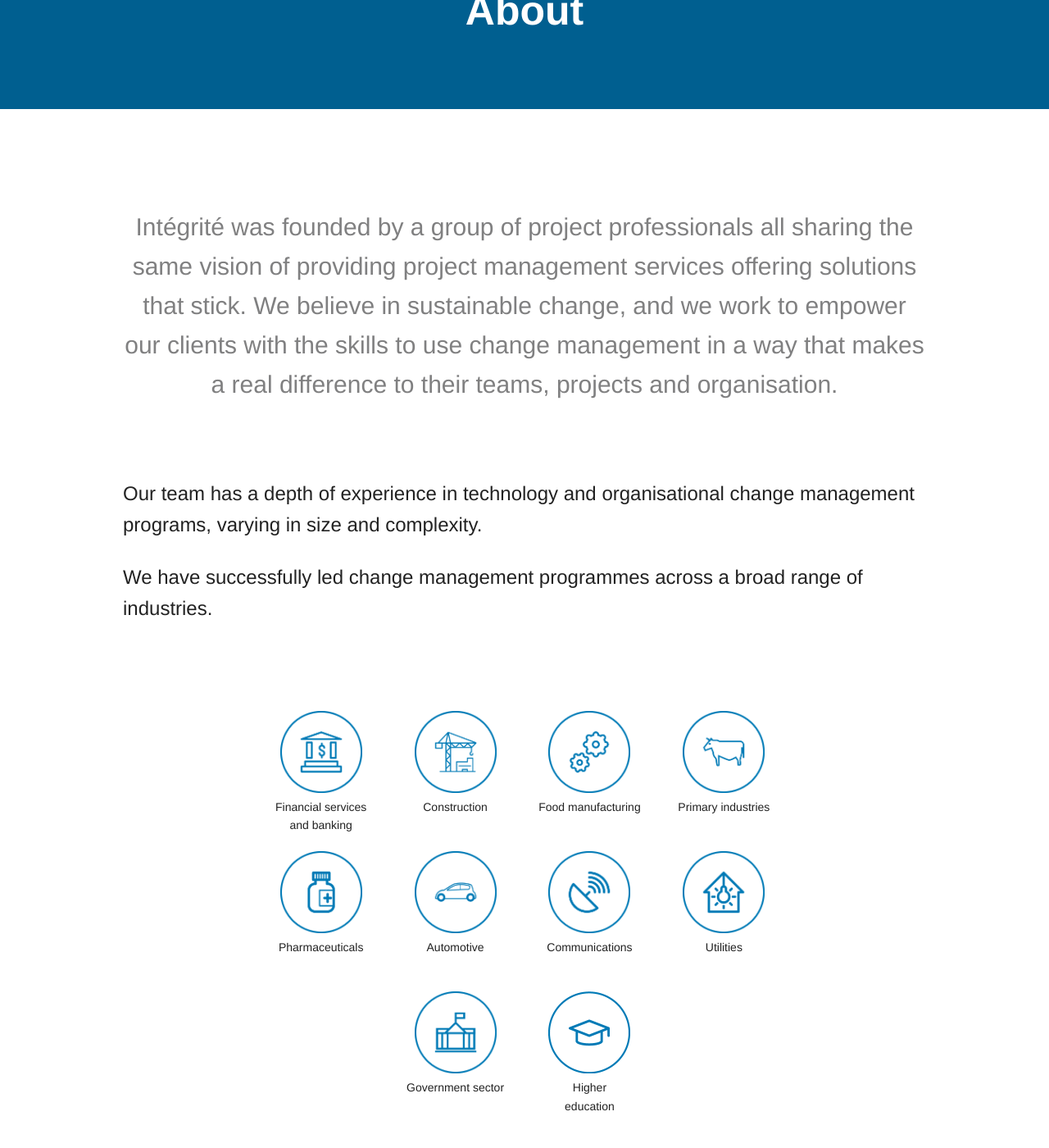
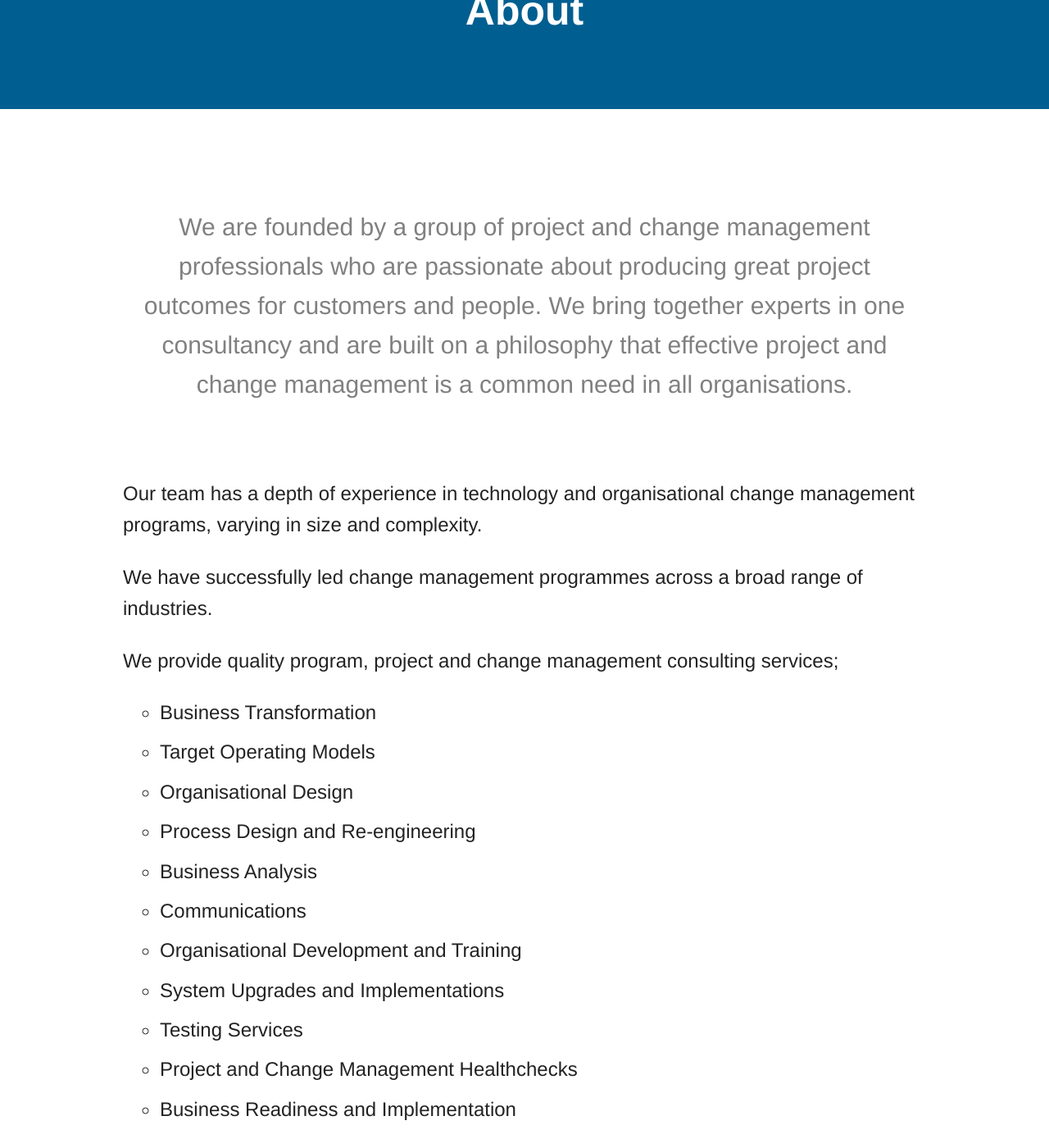
Before and after one commit to granthiggins/granthiggins.github.io, a Jekyll site: the page built from about.md, in a window 1280 px wide and 1400 px high, scrolled down 242 px. Shown: the whole window at 82% size. Built offline with Jekyll 4.4.1, drawn with Linux system fonts in a browser that asks for light colours; some of the changed text lies outside the part shown.

Commit message:
update blurbs
update menu, services, home, about and menu text

```diff
--- a/_includes/menu-links.html
+++ b/_includes/menu-links.html
@@ -1,4 +1,4 @@
+<li><a href="/about">About</a></li>
 <li><a href="/services">Services</a></li>
-<li><a href="/about">About</a></li>
 <li><a href="/contact">Contact</a></li>
 <li><a href="http://drive.integrite.net">Team Login</a></li>
--- a/about.md
+++ b/about.md
@@ -5,26 +5,42 @@
 ---
 
 
-<p class="page-blurb">Intégrité was founded by a group of project professionals all sharing the same vision of providing project management services offering solutions that stick. We believe in sustainable change, and we work to empower our clients with the skills to use change management in a way that makes a real difference to their teams, projects and organisation.</p>
+<p class="page-blurb">We are founded by a group of project and change management professionals who are passionate about producing great project outcomes for customers and people. We bring together experts in one consultancy and are built on a philosophy that effective project and change management is a common need in all organisations.</p>
 
 <p>Our team has a depth of experience in technology and organisational change management programs, varying in size and complexity.</p>
 
 <p>We have successfully led change management programmes across a broad range of industries.</p>
+
+<p>We provide quality program, project and change management consulting services;</p>
+
+<ul>
+<li>Business Transformation</li>
+<li>Target Operating Models</li>
+<li>Organisational Design</li>
+<li>Process Design and Re-engineering</li>
+<li>Business Analysis</li>
+<li>Communications</li>
+<li>Organisational Development and Training</li>
+<li>System Upgrades and Implementations</li>
+<li>Testing Services</li>
+<li>Project and Change Management Healthchecks</li>
+<li>Business Readiness and Implementation</li>
+</ul>
 
 <div class="row">
   <div class="container logos">
     <div class="row">
       <ul class="special-grid u-c-txt" style="font-size: 1.4rem;">
       <li><img src="{{ site.baseurl }}/images/industry/financial.png" alt="financial services and banking">Financial services and banking</li>
-      <li><img src="{{ site.baseurl }}/images/industry/construction.png" alt="construction">Construction<br><br></li>
-      <li><img src="{{ site.baseurl }}/images/industry/food.png" alt="food">Food manufacturing<br><br></li>
-      <li><img src="{{ site.baseurl }}/images/industry/primary.png" alt="automotive">Primary industries<br><br></li>
-      <li><img src="{{ site.baseurl }}/images/industry/pharma.png" alt="automotive">Pharmaceuticals<br><br></li>
-      <li><img src="{{ site.baseurl }}/images/industry/automotive.png" alt="automotive">Automotive<br><br></li>
-      <li><img src="{{ site.baseurl }}/images/industry/communications.png" alt="automotive">Communications<br><br></li>
-      <li><img src="{{ site.baseurl }}/images/industry/utilities.png" alt="automotive">Utilities<br><br></li>
-      <li><img src="{{ site.baseurl }}/images/industry/government.png" alt="automotive">Government sector<br><br></li>
-      <li><img src="{{ site.baseurl }}/images/industry/education.png" alt="education">Higher<br>education<br></li>
+      <li><img src="{{ site.baseurl }}/images/industry/construction.png" alt="construction">Construction</li>
+      <li><img src="{{ site.baseurl }}/images/industry/food.png" alt="food">Food manufacturing</li>
+      <li><img src="{{ site.baseurl }}/images/industry/primary.png" alt="automotive">Primary industries</li>
+      <li><img src="{{ site.baseurl }}/images/industry/pharma.png" alt="automotive">Pharmaceuticals</li>
+      <li><img src="{{ site.baseurl }}/images/industry/automotive.png" alt="automotive">Automotive</li>
+      <li><img src="{{ site.baseurl }}/images/industry/communications.png" alt="automotive">Communications</li>
+      <li><img src="{{ site.baseurl }}/images/industry/utilities.png" alt="automotive">Utilities</li>
+      <li><img src="{{ site.baseurl }}/images/industry/government.png" alt="automotive">Government sector</li>
+      <li><img src="{{ site.baseurl }}/images/industry/education.png" alt="education">Highereducation</li>
       </ul>
     </div>
   </div>
--- a/index.html
+++ b/index.html
@@ -6,7 +6,7 @@
   <div class="container hero-home">
     <h1>A sustainable approach to change</h1>
     <div class="twelve columns">
-    <p class="subheading" style="margin-bottom: 60px;"><em>Delivering sustainable business change, through high quality change strategies and end-to-end delivery</em></p>
+    <p class="subheading" style="margin-bottom: 60px;"><em>Delivering sustainable business change, through targeted change strategies and effective end-to-end delivery solutions</em></p>
     <p class="u-c-txt" style="margin-bottom: 0;"><a href="{{ site.baseurl }}/contact" class="button button-primary">Talk to us</a>
   </div>
   </div>
@@ -26,12 +26,12 @@
   <div class="one-third column">
     <img src="{{ site.baseurl }}/images/consulting-icon.png" class="round-icons">
     <h3>Change Sourcing</h3>
-    <p>We providing high quality change and project professionals</p>
+    <p>We provide high quality, flexible and scalable change management professionals</p>
     <p><a href="{{ site.baseurl }}/services" class="button button-secondary">Learn more</a></p>
   </div>
   <div class="one-third column">
     <img src="{{ site.baseurl }}/images/agile-icon.png" class="round-icons">
-    <h3>Agile Delivery</h3>
+    <h3>Agile and Customer Centric Delivery</h3>
     <p>We deliver business benefits and minimise people risks</p>
     <p><a href="{{ site.baseurl }}/services" class="button button-secondary">Learn more</a></p>
   </div>
```
Also changed, not shown: products.md (deleted, +0 -15 lines), services.md (+35 -2 lines).
